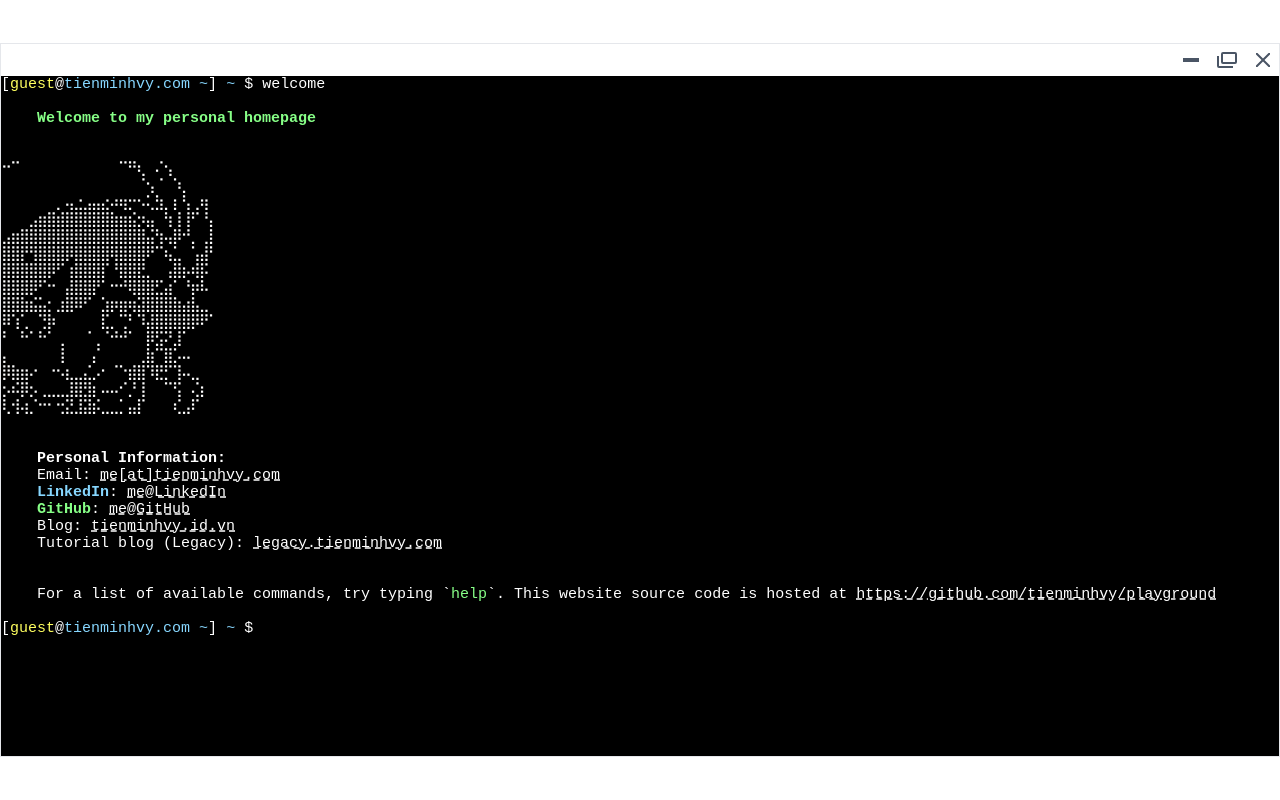
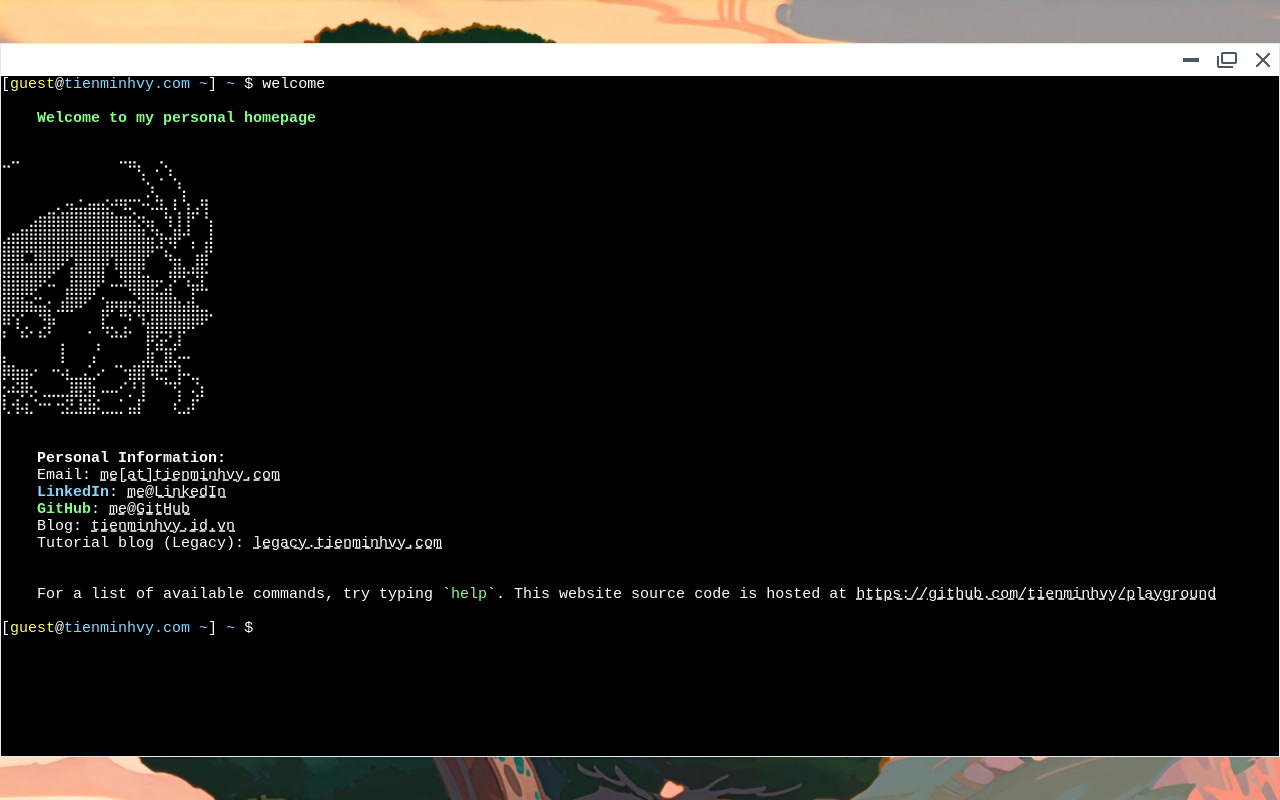
Before and after one commit to tienminhvy/playground, an Angular app: page / in a window 1280 px wide. Built offline with nearby package versions, Linux system fonts and the light colour scheme.

Commit message:
feat: add background for the main view

```diff
--- a/src/app/app.css
+++ b/src/app/app.css
@@ -1,5 +1,9 @@
 @reference "tailwindcss";
 
-.main-container {
+.main-view {
     @apply flex items-center justify-center h-dvh overflow-hidden;
+
+    &.bg-inazuma {
+        @apply bg-[url(/imgs/background-GI-Inazuma.jpg)];
+    }
 }
--- a/src/app/app.html
+++ b/src/app/app.html
@@ -2,7 +2,10 @@
 </style>
 
 <div class="main-container">
-  <app-terminal-emulator [asciiArt]="ventiAsciiArt"></app-terminal-emulator>
+  <div class="main-view bg-inazuma">
+    <app-terminal-emulator [asciiArt]="ventiAsciiArt"></app-terminal-emulator>
+  </div>
+  <div class="taskbar"></div>
 </div>
 
 <router-outlet />
--- a/src/app/components/applications/window-wrapper/window-wrapper.css
+++ b/src/app/components/applications/window-wrapper/window-wrapper.css
@@ -1,7 +1,11 @@
 @reference "tailwindcss";
 
 .window {
-    @apply min-w-2xl border border-gray-200;
+    @apply min-w-2xl border border-gray-200 bg-white;
+
+    &.glass {
+        @apply bg-none;
+    }
 
     &.small-size {
         @apply min-w-sm
```
Also changed, not shown: public/imgs/background-GI-Inazuma.jpg (added).
